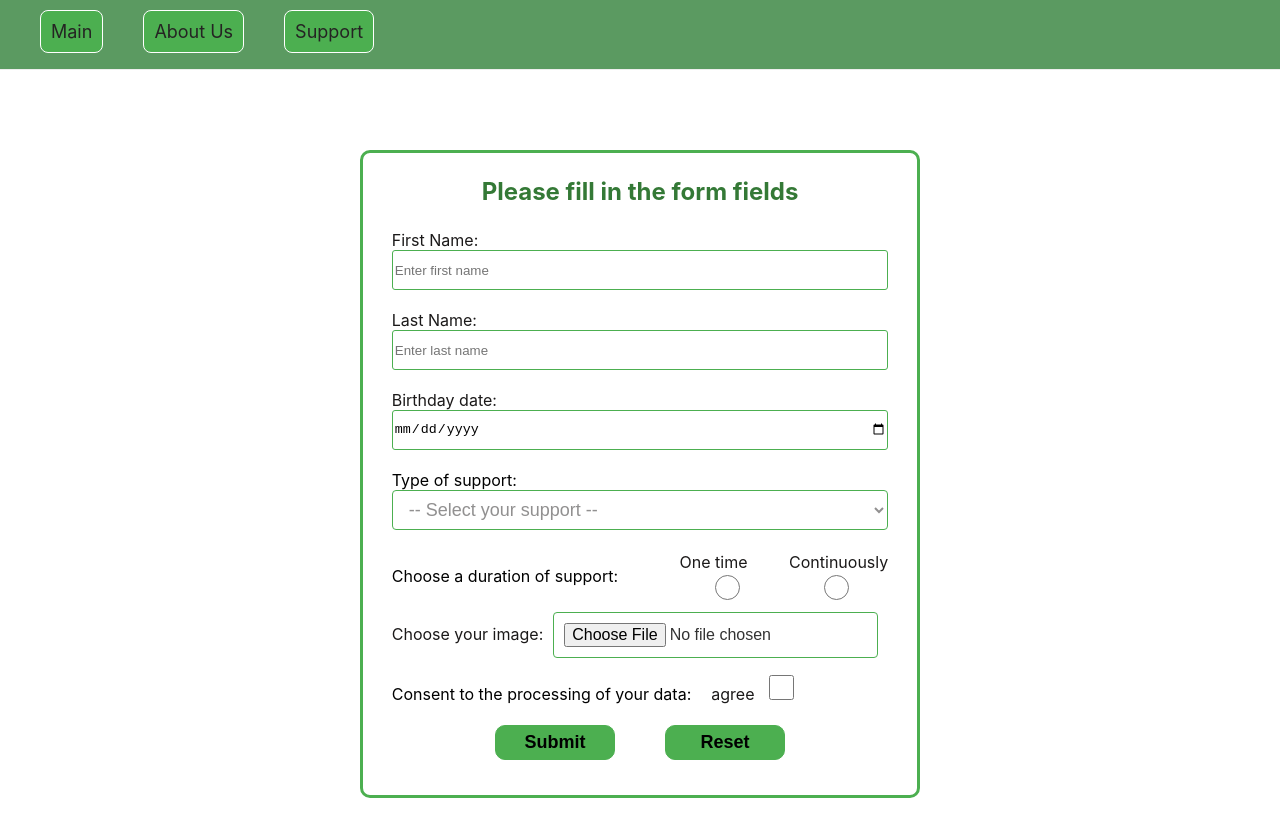
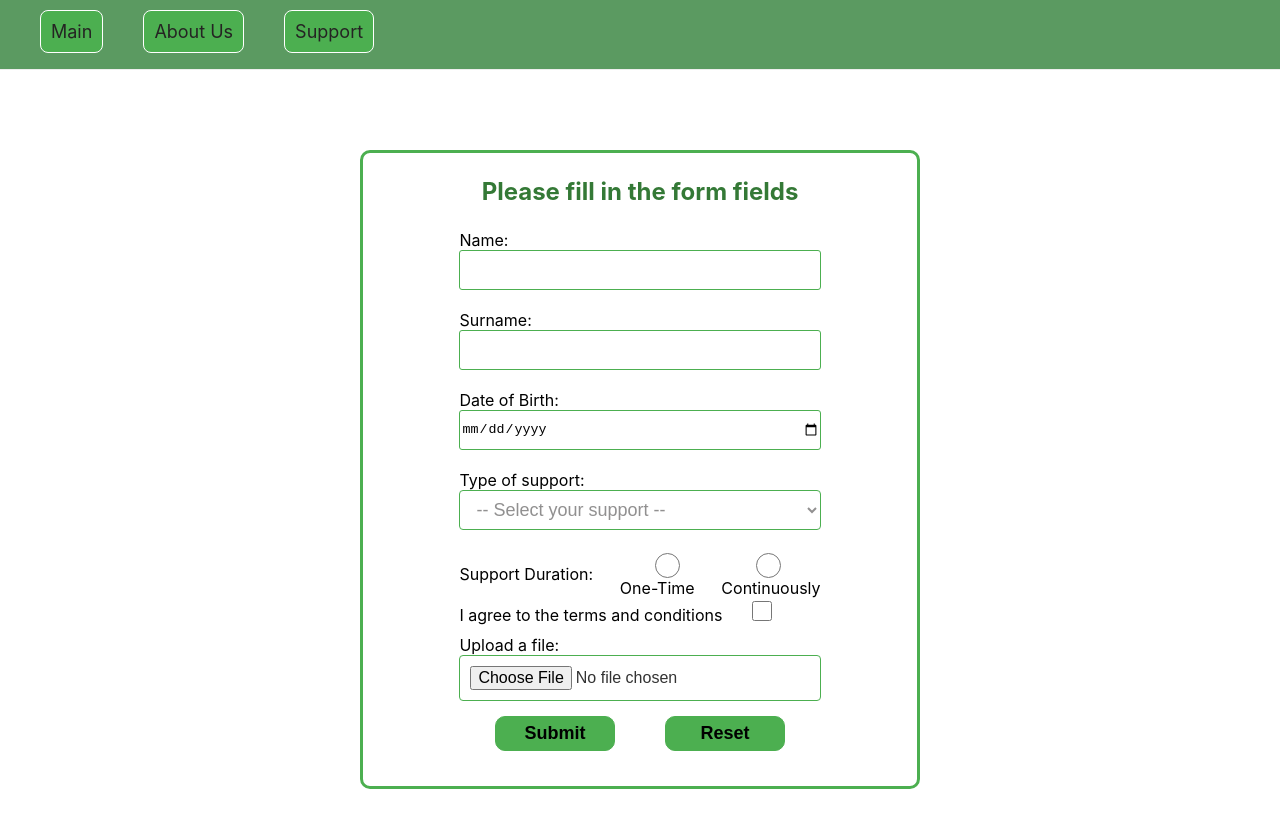
Before and after one commit to NataliiaBoiko22/React-Components, a React (Create React App) app: page /forms in a window 1280 px wide. Shown: the top 836 px of the page. Built offline with nearby package versions, Linux system fonts and the light colour scheme.

Commit message:
feat: change on hooks

```diff
--- a/src/components/Form/CardForm/CardForm.tsx
+++ b/src/components/Form/CardForm/CardForm.tsx
@@ -1,3 +1,34 @@
+// import React from "react";
+// import { IUser } from "../../types";
+// import "./cardForm.css";
+
+// interface UserProps {
+//   user: IUser;
+// }
+
+// export class CardForm extends React.Component<UserProps> {
+//   render() {
+//     const { name, surname, birthday, support, duration, file } =
+//       this.props.user;
+//     const imgSrc = file ? URL.createObjectURL(file) : "";
+
+//     return (
+//       <article className="wrapper">
+//         <section className="wrapper_img">
+//           <img src={imgSrc} alt={name} />
+//         </section>
+//         <section>
+//           <h3>
+//             {name} {surname}
+//           </h3>
+//           <p>Birthday: {birthday?.toString()}</p>
+//           <p>Type of support: {support}</p>
+//           <p>Duration of support: {duration}</p>
+//         </section>
+//       </article>
+//     );
+//   }
+// }
 import React from "react";
 import { IUser } from "../../types";
 import "./cardForm.css";
@@ -6,10 +37,8 @@ interface UserProps {
   user: IUser;
 }
 
-export class CardForm extends React.Component<UserProps> {
-  render() {
-    const { name, surname, birthday, support, duration, file } =
-      this.props.user;
+const CardForm: React.FC<UserProps> = (user) => {
+  const { name, surname, birthday, support, duration, file } = user.user;
   const imgSrc = file ? URL.createObjectURL(file) : "";
 
   return (
@@ -27,5 +56,6 @@ export class CardForm extends React.Component<UserProps> {
       </section>
     </article>
   );
-  }
-}
+};
+
+export default CardForm;
--- a/src/components/Form/Form.tsx
+++ b/src/components/Form/Form.tsx
@@ -1,117 +1,113 @@
-import React from "react";
-import { FormState, IUser } from "../types";
+import React, { useRef, useState, useEffect } from "react";
+import moment from "moment";
 import "./form.css";
-import Input from "../Form/Input/Input";
-import Select from "../Form/Select/Select";
-import moment from "moment";
-
+import Input from "./Input/Input";
+import Select from "./Select/Select";
+import { Card, IUser } from "../types";
+import { RefObject } from "react";
 interface FormProps {
   addNewUser: (user: IUser) => void;
 }
 
-export default class Form extends React.Component<FormProps, FormState> {
-  form: React.RefObject<HTMLFormElement>;
-  name: React.RefObject<HTMLInputElement>;
-  surname: React.RefObject<HTMLInputElement>;
-  birthday: React.RefObject<HTMLInputElement>;
-  file: React.RefObject<HTMLInputElement>;
-  radioOneTime: React.RefObject<HTMLInputElement>;
-  radioContinuously: React.RefObject<HTMLInputElement>;
-  agreement: React.RefObject<HTMLInputElement>;
-  support: React.RefObject<HTMLSelectElement>;
-  constructor(props: FormProps) {
-    super(props);
+const Form: React.FC<FormProps> = ({ addNewUser }) => {
+  const [isSaved, setIsSaved] = useState<boolean>(false);
+  const [errors, setErrors] = useState({
+    nameError: "",
+    surnameError: "",
+    birthdayError: "",
+    supportError: "",
+    durationError: "",
+    agreementError: "",
+    fileError: "",
+  });
 
-    this.form = React.createRef();
-    this.name = React.createRef();
-    this.surname = React.createRef();
-    this.birthday = React.createRef();
-    this.file = React.createRef();
-    this.radioOneTime = React.createRef();
-    this.radioContinuously = React.createRef();
-    this.agreement = React.createRef();
-    this.support = React.createRef();
+  const name = useRef<HTMLInputElement>(null);
+  const surname = useRef<HTMLInputElement>(null);
+  const birthday = useRef<HTMLInputElement>(null);
+  const support = useRef<HTMLSelectElement>(null);
+  const agreement = useRef<HTMLInputElement>(null);
+  const radioOneTime = useRef<HTMLInputElement>(null);
+  const radioContinuously = useRef<HTMLInputElement>(null);
+  const file = useRef<HTMLInputElement>(null);
+  const form = useRef<HTMLFormElement>(null);
 
-    this.handleSubmit = this.handleSubmit.bind(this);
+  useEffect(() => {
+    const timer = setTimeout(() => {
+      setIsSaved(false);
+    }, 2000);
+    return () => clearTimeout(timer);
+  }, [isSaved]);
 
-    this.state = {
-      nameError: null,
-      surnameError: null,
-      birthdayError: "",
-      durationError: null,
-      supportError: null,
-      agreementError: null,
-      fileError: null,
-      isSaved: false,
-    };
+  const validateText = (value: string, fieldName: string) => {
+    const namePattern = /^[a-zA-Zа-яА-ЯёЁ\s]+$/;
+    if (!namePattern.test(value)) {
+      setErrors((prevErrors) => ({
+        ...prevErrors,
+        [fieldName]: "Please enter a valid value",
+      }));
+      return true;
+    } else {
+      setErrors((prevErrors) => ({
+        ...prevErrors,
+        [fieldName]: "",
+      }));
+      return false;
     }
-  startsWithCapital(word: string): boolean {
-    return word.charAt(0) !== word.charAt(0).toUpperCase();
-  }
-  validateText = (refValue: string, stateProp: string) => {
-    let error = "";
-    const regex = /^[ \d]+/;
-
-    if (refValue.length < 2 || refValue.length > 10)
-      error = "Must contain 2-10 characters";
-
-    if (refValue && this.startsWithCapital(refValue)) {
-      error = "First letter must be capitalized";
-    }
-    if (regex.test(refValue)) {
-      error = "Invalid input";
-    }
-
-    if (!refValue) error = "Required field";
-
-    this.setState((prevState) => ({
-      ...prevState,
-      [stateProp]: error,
-    }));
-
-    return !!error;
   };
 
-  validateBirthday() {
-    if (this.birthday.current !== null) {
-      const birthday = moment(this.birthday.current.value);
-      const age = moment().diff(birthday, "years");
+  const validateBirthday = (vvalue: string, fieldName: string) => {
+    if (birthday.current === null) {
+      return false;
+    }
+    const birthDate = moment(birthday.current.value);
+    const age = moment().diff(birthDate, "years");
     if (age < 14) {
-        this.setState({ birthdayError: "You must be at least 14 years old" });
+      setErrors((prevErrors) => ({
+        ...prevErrors,
+        [fieldName]: "You must be at least 14 years old",
+      }));
+      return true;
+    } else {
+      setErrors((prevErrors) => ({
+        ...prevErrors,
+        [fieldName]: "",
+      }));
       return false;
+    }
+  };
+  const validateRequired = (value: string, fieldName: string) => {
+    if (!value) {
+      setErrors((prevErrors) => ({
+        ...prevErrors,
+        [fieldName]: "This field is required",
+      }));
+      return true;
     } else {
-        this.setState({ birthdayError: "" });
+      setErrors((prevErrors) => ({
+        ...prevErrors,
+        [fieldName]: "",
+      }));
+      return false;
+    }
+  };
+
+  const validateFile = (value: string, fieldName: string) => {
+    if (!value) {
+      setErrors((prevErrors) => ({
+        ...prevErrors,
+        [fieldName]: "You should upload file ",
+      }));
       return true;
+    } else {
+      setErrors((prevErrors) => ({
+        ...prevErrors,
+        [fieldName]: "",
+      }));
+      return false;
     }
-    }
-  }
+  };
 
-  validateRequired = (refValue: string | boolean | null, stateProp: string) => {
-    let error = "";
-    if (!refValue) error = "Required field";
-
-    this.setState((prevState) => ({
-      ...prevState,
-      [stateProp]: error,
-    }));
-
-    return !!error;
-  };
-  validateFile = (refValue: Blob | undefined, prop: string) => {
-    let error = "";
-
-    if (!refValue?.type.includes("image")) error = "Must be an image";
-
-    if (!refValue) error = "Required field";
-    this.setState((prevState) => ({
-      ...prevState,
-      [prop]: error,
-    }));
-    return !!error;
-  };
-  getDuration = (
-    durationRefArray: React.RefObject<HTMLInputElement>[]
-  ): string | null => {
+  const getDuration = (durationRefArray: RefObject<HTMLInputElement>[]) => {
     let duration = " ";
 
     durationRefArray.forEach((durationEl) => {
@@ -123,134 +119,158 @@ export default class Form extends React.Component<FormProps, FormState> {
     return duration;
   };
 
-  handleSubmit = (event: React.FormEvent<HTMLFormElement>) => {
-    event.preventDefault();
+  const handleSubmit = (e: React.FormEvent<HTMLFormElement>) => {
+    e.preventDefault();
 
-    const { addNewUser } = this.props;
-    const name = this.name.current?.value || "";
-    const surname = this.surname.current?.value || "";
-    const birthday = this.birthday.current?.value || "";
-    const support = this.support.current?.value || "";
-    const agreement = this.agreement.current?.checked || false;
-    const duration: string | null = this.getDuration([
-      this.radioOneTime,
-      this.radioContinuously,
-    ]);
-    const file = this.file.current?.files?.[0];
+    const nameValue = name.current?.value || "";
+    const surnameValue = surname.current?.value || "";
+    const birthdayValue = birthday.current?.value || "";
+    const supportValue = support.current?.value || "";
+    const agreementValue = agreement.current?.checked || false;
+    const durationValue = getDuration([radioOneTime, radioContinuously]);
 
-    const validateForm = [
-      this.validateText(name, "nameError"),
-      this.validateText(surname, "surnameError"),
-      this.validateBirthday(),
-      this.validateRequired(birthday, "birthdayError"),
-      this.validateRequired(agreement, "agreementError"),
-      this.validateRequired(support, "supportError"),
-      this.validateRequired(duration, "durationError"),
-      this.validateFile(file, "fileError"),
-    ].includes(true);
+    let isFormValid = true;
 
-    if (!validateForm) {
-      const newUser = {
-        name,
-        surname,
-        birthday,
-        support,
-        duration,
-        file,
+    isFormValid = validateText(nameValue, "nameError") && isFormValid;
+    isFormValid = validateText(surnameValue, "surnameError") && isFormValid;
+    isFormValid =
+      validateBirthday(birthdayValue, "birthdayError") && isFormValid;
+    isFormValid = validateRequired(supportValue, "supportError") && isFormValid;
+    isFormValid =
+      validateRequired(durationValue, "durationError") && isFormValid;
+    isFormValid =
+      validateRequired(agreementValue.toString(), "agreementError") &&
+      isFormValid;
+    const fileValue = file.current?.files?.[0];
+    const fileName = fileValue ? fileValue.name : "";
+    isFormValid = validateFile(fileName, "fileError") && isFormValid;
+
+    if (!isFormValid) {
+      //   return;
+      // }
+      // if (form.current instanceof HTMLFormElement) {
+      // const formData = new FormData(form.current);
+      const newUser: IUser = {
+        name: nameValue,
+        surname: surnameValue,
+        birthday: birthdayValue,
+        file: fileValue,
+        support: supportValue,
+        duration: durationValue,
+        agreement: agreementValue,
       };
       addNewUser(newUser);
-      this.setState({ isSaved: true });
-      setTimeout(() => {
-        this.setState({ isSaved: false });
-      }, 2000);
-      this.form.current?.reset();
+      setIsSaved(true);
+      form.current?.reset();
     }
   };
-
-  render(): React.ReactNode {
-    const { isSaved } = this.state;
   return (
     <div className="form-wrapper">
-        <form className="form" onSubmit={this.handleSubmit} ref={this.form}>
+      <form className="form" ref={form} onSubmit={handleSubmit}>
         <p className="title">Please fill in the form fields</p>
         <div className="form__row">
-            {this.state.nameError && (
-              <span className="error">{this.state.nameError}</span>
+          <label htmlFor="name">Name:</label>
+          <Input title="" type="text" id="name" name="name" ref={name} />
+          {errors.nameError && (
+            <span className="error">{errors.nameError}</span>
           )}
-            <Input
-              title="First Name:"
-              placeholder="Enter first name"
-              ref={this.name}
-            />
-            {this.state.surnameError && (
-              <span className="error">{this.state.surnameError}</span>
-            )}
-            <Input
-              title="Last Name:"
-              placeholder="Enter last name"
-              ref={this.surname}
-            />
-          </div>
-          {this.state.birthdayError && (
-            <span className="error">{this.state.birthdayError}</span>
-          )}
-          <Input
-            title="Birthday date:"
-            type="date"
-            ref={this.birthday}
-            onBlur={this.validateBirthday.bind(this)}
-          />
-          {this.state.supportError && (
-            <span className="error">{this.state.supportError}</span>
-          )}
-          <Select ref={this.support} errorMess={this.state.supportError} />
-          <div className="form_row_radio">
-            <p className="agree_desc"> Choose a duration of support: </p>
-            {this.state.durationError && (
-              <span className="error">{this.state.durationError}</span>
-            )}
-
-            <Input
-              className="radio"
-              type="radio"
-              title="One time"
-              name="duration"
-              value="one time"
-              ref={this.radioOneTime}
-            />
-            <Input
-              type="radio"
-              className="radio"
-              title="Сontinuously"
-              name="duration"
-              value="сontinuously"
-              ref={this.radioContinuously}
-            />
         </div>
         <div>
-            {this.state.fileError && (
-              <span className="error">{this.state.fileError}</span>
+          <label htmlFor="surname">Surname:</label>
+          <Input
+            title=""
+            type="text"
+            id="surname"
+            name="surname"
+            ref={surname}
+          />
+          {errors.surnameError && (
+            <span className="error">{errors.surnameError}</span>
           )}
+        </div>
+        <div>
+          <label htmlFor="birthday">Date of Birth:</label>
           <Input
-              title="Choose your image:"
-              type="file"
-              className="file_input"
-              ref={this.file}
+            title=""
+            type="date"
+            id="birthday"
+            name="birthday"
+            ref={birthday}
           />
+          {errors.birthdayError && (
+            <span className="error">{errors.birthdayError}</span>
+          )}
+        </div>
+        <div>
+          <Select id="support" name="support" ref={support} />
+          {/* <option value="">Select</option>
+            <option value="Technical">Technical</option>
+            <option value="Sales">Sales</option>
+            <option value="General">General</option>
+          </Select> */}
+          {errors.supportError && (
+            <span className="error">{errors.supportError}</span>
+          )}
+        </div>
+        <div className="form_row_radio">
+          <label>Support Duration:</label>
+          <div>
+            <Input
+              title=""
+              type="radio"
+              id="one-time"
+              name="duration"
+              value="One-Time"
+              ref={radioOneTime}
+              className="radio"
+            />
+            <label htmlFor="one-time">One-Time</label>
+          </div>
+          <div>
+            <Input
+              title=""
+              type="radio"
+              id="continuously"
+              name="duration"
+              value="Continuously"
+              ref={radioContinuously}
+              className="radio"
+            />
+            <label htmlFor="continuously">Continuously</label>
+          </div>
+          {errors.durationError && (
+            <span className="error">{errors.durationError}</span>
+          )}
         </div>
         <div className="form_row">
-            <p className="agree_desc">
-              Consent to the processing of your data:
-            </p>
-            {this.state.agreementError && (
-              <span className="error">{this.state.agreementError}</span>
-            )}
+          <label className="agree_desc">
+            I agree to the terms and conditions
+          </label>
           <Input
             className="agree_checkbox"
-              title="agree"
+            title=""
             type="checkbox"
-              ref={this.agreement}
+            id="agreement"
+            name="agreement"
+            ref={agreement}
           />
+          {errors.agreementError && (
+            <span className="error">{errors.agreementError}</span>
+          )}
+        </div>
+        <div className="file_field">
+          <label htmlFor="file">Upload a file:</label>
+          <Input
+            title=""
+            type="file"
+            id="file"
+            name="file"
+            ref={file}
+            className="file_input"
+          />
+          {errors.fileError && (
+            <span className="error">{errors.fileError}</span>
+          )}
         </div>
         <div className="buttons">
           <button type="submit" className="submitbtn">
@@ -260,9 +280,10 @@ export default class Form extends React.Component<FormProps, FormState> {
             Reset
           </button>
         </div>
-          {isSaved && <span>The data has been saved</span>}
+        {isSaved && <p>Form data saved!</p>}
       </form>
     </div>
   );
-  }
-}
+};
+
+export default Form;
--- a/src/components/Form/Select/Select.tsx
+++ b/src/components/Form/Select/Select.tsx
@@ -7,8 +7,8 @@ interface IProps extends React.HTMLProps<HTMLInputElement> {
 
 const Select = React.forwardRef<HTMLSelectElement, IProps>((props, ref) => {
   const { errorMess } = props;
-  const countries = ["Money", "Information", "Advertisement", "Other way"];
-  const countriesLayout = countries.map((support, index) => (
+  const support = ["Money", "Information", "Advertisement", "Other way"];
+  const supportLayout = support.map((support, index) => (
     <option value={support} key={index}>
       {support}
     </option>
@@ -29,7 +29,7 @@ const Select = React.forwardRef<HTMLSelectElement, IProps>((props, ref) => {
           <option title="title" disabled value="" style={{ display: "none" }}>
             -- Select your support --
           </option>
-          {countriesLayout}
+          {supportLayout}
         </select>
       </label>
       {errorMess && <span>{errorMess}</span>}
--- a/src/components/Form/form.css
+++ b/src/components/Form/form.css
@@ -25,18 +25,17 @@ margin-left: 35px;
 
 }
 .agree_checkbox{
-  width: 25px;
-  height: 25px;
-  margin-left: 15px;
+  width: 20px;
+  height: 20px;
+  margin-left: 10px;
 }
 .agree_desc{
 margin-right: 20px;
 }
 .file_input {
-  position: relative;
   overflow: hidden;
-  margin: 10px;
   padding: 10px;
+  width: 100%;
   border: 1px solid #4caf50;
   border-radius: 4px;
   background-color: #fff;
@@ -124,81 +123,7 @@ color: rgba(36, 34, 34, 0.5);}
   .label {
     color: #1b1919;
   }
-  .somestyle{
-    color: rgba(25, 24, 24, 0.5);
-    font-size: 14px;
-    font-weight: 500;
-    margin-top: 50px;
-    margin-bottom: 5px;
-}
-  .switch {
-    position: relative;
-    display: inline-block;
-    width: 60px;
-    height: 34px;
-    margin: 20px;
+  .file_field{
+  margin-top: 10px;
+  margin-bottom: 10px;
   }
-
-  .switch input {
-    opacity: 0;
-    width: 0;
-    height: 0;
-  }
-  .switch {
-    position: relative;
-    display: inline-block;
-    width: 60px;
-    height: 34px;
-  }
-
-  .switch input {
-    opacity: 0;
-    width: 0;
-    height: 0;
-  }
-
-  .slider {
-    position: absolute;
-    cursor: pointer;
-    top: 0;
-    left: 0;
-    right: 0;
-    bottom: 0;
-    background-color: #ccc;
-    -webkit-transition: 0.4s;
-    transition: 0.4s;
-  }
-
-  .slider:before {
-    position: absolute;
-    content: "";
-    height: 26px;
-    width: 26px;
-    left: 4px;
-    bottom: 4px;
-    background-color: white;
-    -webkit-transition: 0.4s;
-    transition: 0.4s;
-  }
-
-  input:checked + .slider {
-    background-color: #4caf50;
-  }
-
-  input:focus + .slider {
-    box-shadow: 0 0 1px #4caf50;
-  }
-
-  input:checked + .slider:before {
-    -webkit-transform: translateX(26px);
-    -ms-transform: translateX(26px);
-    transform: translateX(26px);
-  }
-
-  .slider.round {
-    border-radius: 10px;
-  }
-
-  .slider.round:before {
-    border-radius: 50%;
-  }
--- a/src/components/Pages/FormPage/FormPage.tsx
+++ b/src/components/Pages/FormPage/FormPage.tsx
@@ -1,33 +1,19 @@
-import React from "react";
+import React, { useState } from "react";
 import Form from "../../Form/Form";
-import { CardsForm } from "../../Form/CardsForm/CardsForm";
+import CardsForm from "../../Form/CardsForm/CardsForm";
 import { IUser } from "../../types";
 
-interface IState {
-  users: IUser[];
-}
+const FormPage: React.FC = () => {
+  const [users, setUsers] = useState<IUser[]>([]);
 
-export default class FormPage extends React.Component<
-  Record<string, never>,
-  IState
-> {
-  constructor(props: Record<string, never>) {
-    super(props);
-    this.state = {
-      users: [],
-    };
-  }
-  addNewUser = (newUser: IUser) => {
-    this.setState((prevState) => {
-      return { ...prevState, users: [...prevState.users, newUser] };
-    });
+  const addNewUser = (newUser: IUser) => {
+    setUsers((prevUsers) => [...prevUsers, newUser]);
   };
-  render(): React.ReactNode {
-    return (
-      <>
-        <Form addNewUser={this.addNewUser} />
-        <CardsForm users={this.state.users} />
-      </>
-    );
-  }
-}
+  return (
+    <>
+      <Form addNewUser={addNewUser} />
+      <CardsForm users={users} />
+    </>
+  );
+};
+export default FormPage;
```
Also changed, not shown: src/components/Form/CardsForm/CardsForm.tsx (+9 -9 lines), src/components/types.tsx (+11 -0 lines), 1 other file (tests, documents, lock files or other folders). Lines whose indentation alone changed are shown as unchanged.
